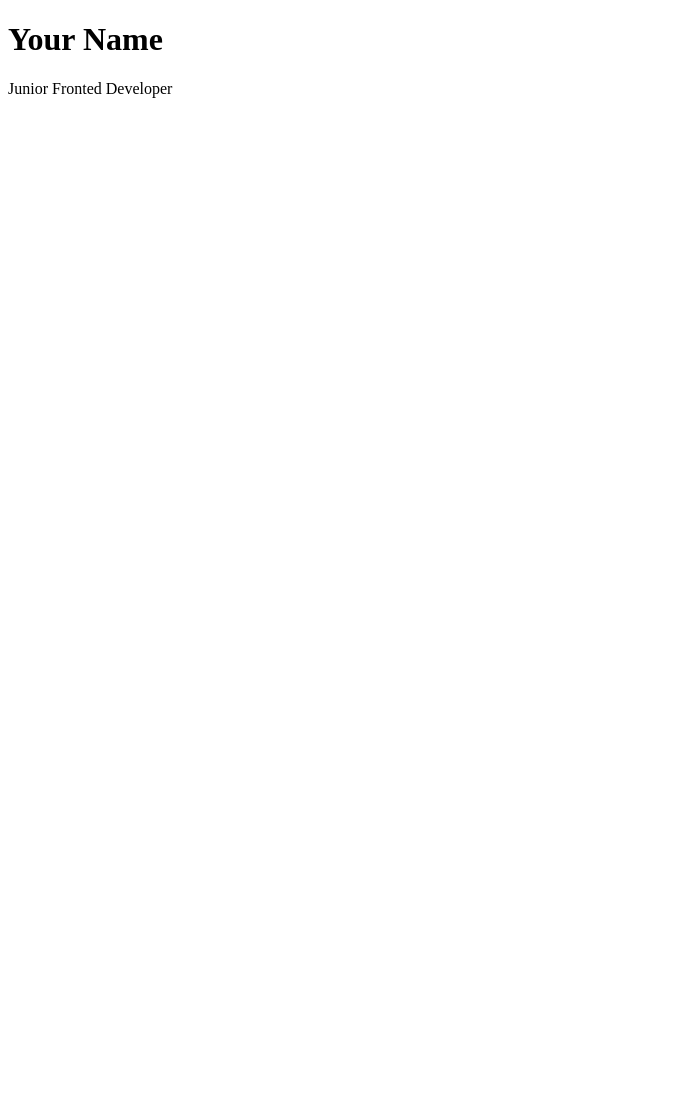
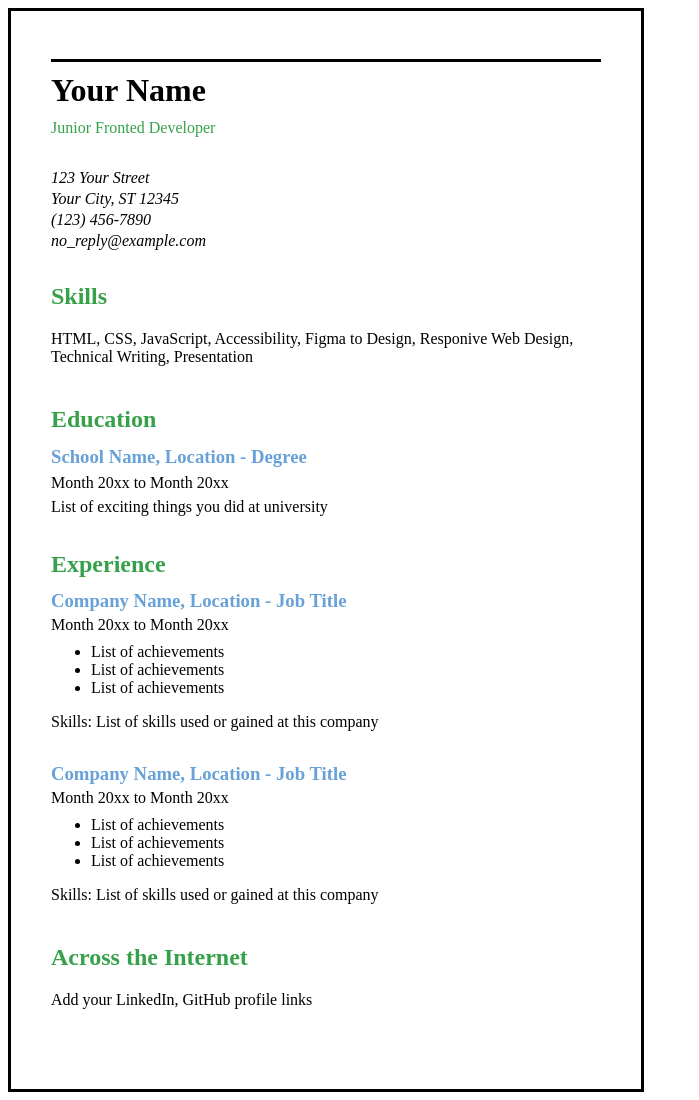
Before and after one commit to MishkatHossainMilon/single-page-cv, a plain HTML site: page index.html in a window 1280 px wide. Shown: the whole page, without its empty margins (0-699 px from the left). Before the commit the page ends 800 px from the top, so only its background shows below. Drawn offline with Linux system fonts and the light colour scheme.

Commit message:
all section and project done

```diff
--- a/index.html
+++ b/index.html
@@ -5,8 +5,64 @@
     <meta name="viewport" content="width=device-width, initial-scale=1.0" />
     <title>Single Page CV</title>
   </head>
-  <body>
-    <h1 class="">Your Name</h1>
-    <p class="">Junior Fronted Developer</p>
+  <body style="width: 550px; border: 3px solid black; padding: 40px;">
+    <hr style="height: 3px; background-color: black; border: none" />
+    <div style="line-height: 15px; margin-bottom: 40px">
+      <h1 class="">Your Name</h1>
+      <p style="color: #36a14a">Junior Fronted Developer</p>
+    </div>
+
+    <address style="line-height: 5px; margin-bottom: 40px">
+      <p>123 Your Street</p>
+      <p>Your City, ST 12345</p>
+      <p>(123) 456-7890</p>
+      <p>no_reply@example.com</p>
+    </address>
+    <section id="skills-section" style="margin-bottom: 40px">
+      <h2 style="color: #36a14a">Skills</h2>
+      <p>
+        HTML, CSS, JavaScript, Accessibility, Figma to Design, Responive Web
+        Design, Technical Writing, Presentation
+      </p>
+    </section>
+    <section id="education-section" style="margin-bottom: 40px">
+      <h2 style="color: #36a14a">Education</h2>
+      <div style="line-height: 8px">
+        <h3 style="color: #67a1d7">School Name, Location - Degree</h3>
+        <p>Month 20xx to Month 20xx</p>
+        <p>List of exciting things you did at university</p>
+      </div>
+    </section>
+    <section id="experience-section" style="margin-bottom: 40px">
+      <h2 style="color: #36a14a">Experience</h2>
+      <div style="line-height: 5px">
+        <h3 style="color: #67a1d7">Company Name, Location - Job Title</h3>
+        <p>Month 20xx to Month 20xx</p>
+      </div>
+      <div style="margin-bottom: 40px;">
+        <ul>
+          <li>List of achievements</li>
+          <li>List of achievements</li>
+          <li>List of achievements</li>
+        </ul>
+        <p>Skills: List of skills used or gained at this company</p>
+      </div>
+      <div style="line-height: 5px">
+        <h3 style="color: #67a1d7">Company Name, Location - Job Title</h3>
+        <p>Month 20xx to Month 20xx</p>
+      </div>
+      <div>
+        <ul>
+          <li>List of achievements</li>
+          <li>List of achievements</li>
+          <li>List of achievements</li>
+        </ul>
+        <p>Skills: List of skills used or gained at this company</p>
+      </div>
+    </section>
+    <section id="across-internet-section" style="margin-bottom: 40px">
+      <h2 style="color: #36a14a">Across the Internet</h2>
+      <p>Add your LinkedIn, GitHub profile links</p>
+    </section>
   </body>
 </html>
```
